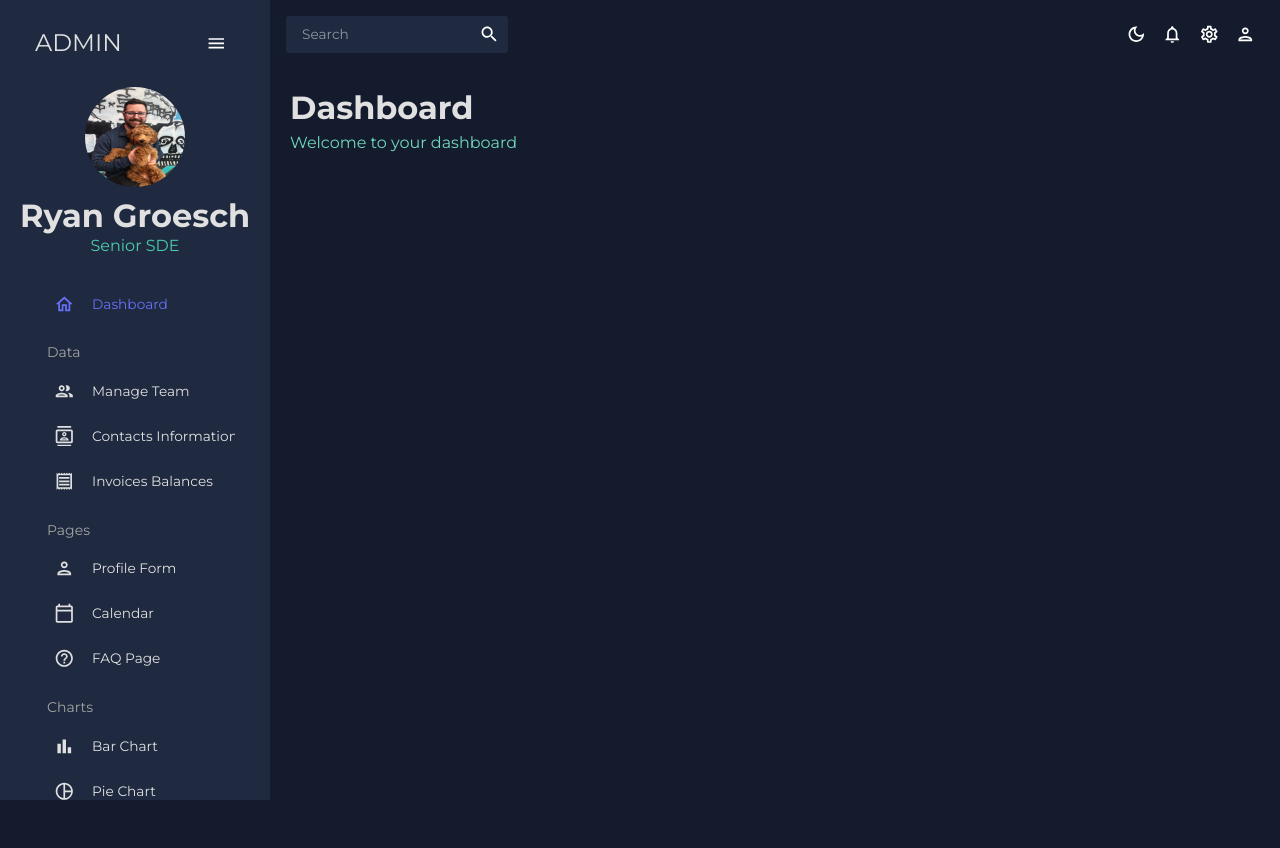
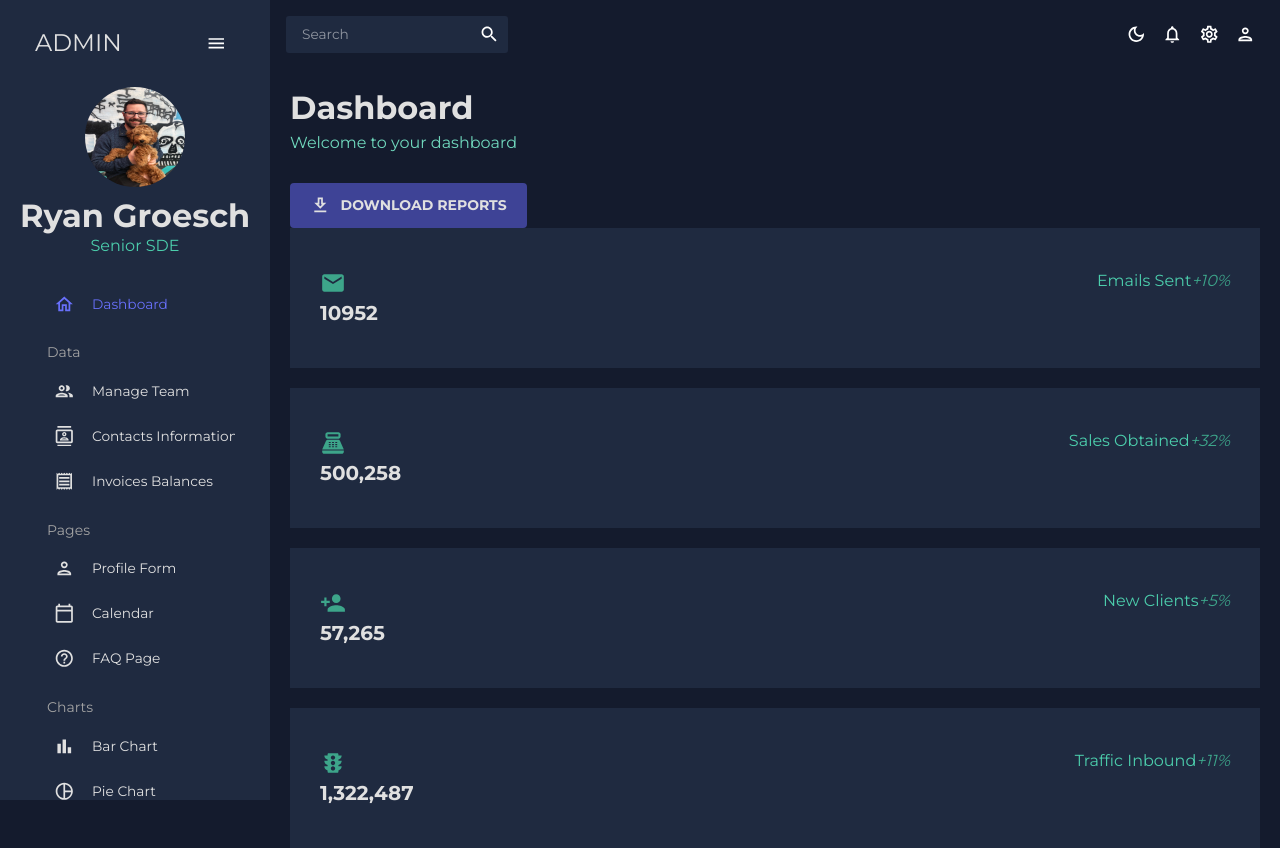
Before and after one commit to ryan-g13/admin-portal, a React (Create React App) app in the folder admin-portal/: page / in a window 1280 px wide. Before the commit the page ends 800 px from the top, so only its background shows below. Built offline with nearby package versions, Linux system fonts and the light colour scheme.

Commit message:
Geography Chart completed. Added new functionality for dashboard: Statbox and Progresscircle components added.

```diff
--- a/admin-portal/package.json
+++ b/admin-portal/package.json
@@ -15,6 +15,7 @@
     "@mui/x-data-grid": "^6.14.0",
     "@nivo/bar": "^0.83.0",
     "@nivo/core": "^0.83.0",
+    "@nivo/geo": "^0.83.0",
     "@nivo/line": "^0.83.0",
     "@nivo/pie": "^0.83.0",
     "@testing-library/jest-dom": "^5.17.0",
--- a/admin-portal/src/App.js
+++ b/admin-portal/src/App.js
@@ -11,9 +11,9 @@
 import Bar from './scenes/Bar';
 import FAQ from './scenes/FAQ';
 import Form from './scenes/Form';
+import Geography from './scenes/Geography';
 import Line from './scenes/Line';
 import Pie from './scenes/Pie';
-// import Geography from './scenes/Geography';
 
 function App() {
   const [theme, colorMode] = useMode();
@@ -34,7 +34,7 @@
               <Route path='/invoices' element={<Invoices/>} />
               <Route path='/faq' element={<FAQ/>} />
               <Route path='/form' element={<Form/>} />
-              {/* <Route path='/geography' element={<Geography/>} /> */}
+              <Route path='/geography' element={<Geography/>} />
               <Route path='/line' element={<Line/>} />
               <Route path='/pie' element={<Pie/>} />
               <Route path='/team' element={<Team/>} />
--- /dev/null
+++ b/admin-portal/src/components/GeographyChart.jsx
@@ -0,0 +1,85 @@
+import { useTheme } from "@mui/material";
+import { ResponsiveChoropleth } from "@nivo/geo";
+import { geoFeatures } from "../data/mockGeoFeatures";
+import { tokens } from "../theme";
+import { mockGeographyData as data } from "../data/mockData";
+
+const GeographyChart = ({ isDashboard = false }) => {
+  const theme = useTheme();
+  const colors = tokens(theme.palette.mode);
+  return (
+    <ResponsiveChoropleth
+      data={data}
+      theme={{
+        axis: {
+          domain: {
+            line: {
+              stroke: colors.gray[100],
+            },
+          },
+          legend: {
+            text: {
+              fill: colors.gray[100],
+            },
+          },
+          ticks: {
+            line: {
+              stroke: colors.gray[100],
+              strokeWidth: 1,
+            },
+            text: {
+              fill: colors.gray[100],
+            },
+          },
+        },
+        legends: {
+          text: {
+            fill: colors.gray[100],
+          },
+        },
+      }}
+      features={geoFeatures.features}
+      margin={{ top: 0, right: 0, bottom: 0, left: 0 }}
+      domain={[0, 1000000]}
+      unknownColor="#666666"
+      label="properties.name"
+      valueFormat=".2s"
+      projectionScale={isDashboard ? 40 : 150}
+      projectionTranslation={isDashboard ? [0.49, 0.6] : [0.5, 0.5]}
+      projectionRotation={[0, 0, 0]}
+      borderWidth={1.5}
+      borderColor="#ffffff"
+      legends={
+        !isDashboard
+          ? [
+              {
+                anchor: "bottom-left",
+                direction: "column",
+                justify: true,
+                translateX: 20,
+                translateY: -100,
+                itemsSpacing: 0,
+                itemWidth: 94,
+                itemHeight: 18,
+                itemDirection: "left-to-right",
+                itemTextColor: colors.gray[100],
+                itemOpacity: 0.85,
+                symbolSize: 18,
+                effects: [
+                  {
+                    on: "hover",
+                    style: {
+                      itemTextColor: "#ffffff",
+                      itemOpacity: 1,
+                    },
+                  },
+                ],
+              },
+            ]
+          : undefined
+      }
+    />
+  );
+};
+
+export default GeographyChart;
--- /dev/null
+++ b/admin-portal/src/components/ProgressCircle.jsx
@@ -0,0 +1,22 @@
+import { Box, useTheme } from '@mui/material';
+import { tokens } from '../theme';
+
+const ProgressCircle = ({ progress = "0.75", size = "40" }) => {
+  const theme = useTheme();
+  const colors = tokens(theme.palette.mode);
+
+  const angle = progress * 360;
+
+  return(
+    <Box sx={{
+      background: `radial-gradient(${colors.primary[400]} 55%, transparent56%),
+      conic-gradient(transparent 0deg ${angle}deg, ${colors.blueAccent[500]} ${angle}deg 360deg),
+      ${colors.greenAccent[500]}`,
+      borderRadius: '50%',
+      width: `${size}px`,
+      height: `${size}px`,
+    }}/>
+  )
+}
+
+export default ProgressCircle;
--- /dev/null
+++ b/admin-portal/src/components/Statbox.jsx
@@ -0,0 +1,34 @@
+import { Box, useTheme, Typography } from '@mui/material';
+import { tokens } from '../theme';
+import ProgressCircle from './ProgressCircle';
+
+const StatBox = ({ title, subtitle, icon, progress, increase }) => {
+  const theme = useTheme();
+  const colors = tokens(theme.palette.mode);
+
+  return(
+  <Box
+    width='100%' m='0 30px'>
+      <Box display='flex' justifyContent='space-between'>
+        <Box>
+          {icon}
+          <Typography variant='h4' fontWeight='bold' sx={{ color: colors.gray[100] }}>
+            {title}
+          </Typography>
+        </Box>
+        <Box>
+          <ProgressCircle progress={progress} />
+        </Box>
+        <Box display='flex' justifyContent='space-between'>
+          <Typography variant='h5' sx={{ color: colors.greenAccent[500] }}>{subtitle}</Typography>
+
+          <Typography variant='h5' fontStyle='italic' sx={{ color: colors.greenAccent[600] }}>
+            {increase}
+          </Typography>
+        </Box>
+      </Box>
+  </Box>
+  )
+}
+
+export default StatBox;
--- /dev/null
+++ b/admin-portal/src/scenes/Geography/index.jsx
@@ -0,0 +1,24 @@
+import { Box, useTheme } from "@mui/material";
+import GeographyChart from "../../components/GeographyChart";
+import SubHeader from "../../components/SubHeader";
+import { tokens } from "../../theme";
+
+const Geography = () => {
+  const theme = useTheme();
+  const colors = tokens(theme.palette.mode);
+  return (
+    <Box m="20px">
+      <SubHeader title="Geography" subtitle="Simple Geography Chart" />
+
+      <Box
+        height="75vh"
+        border={`1px solid ${colors.gray[100]}`}
+        borderRadius="4px"
+      >
+        <GeographyChart />
+      </Box>
+    </Box>
+  );
+};
+
+export default Geography;
--- a/admin-portal/src/scenes/dashboard/index.jsx
+++ b/admin-portal/src/scenes/dashboard/index.jsx
@@ -1,11 +1,77 @@
-import { Box } from '@mui/material';
+import { Box, Button, IconButton, Typography, useTheme } from '@mui/material';
+import { tokens } from '../../theme';
+import DownloadOutlinedIcon from '@mui/icons-material/DownloadOutlined';
+import EmailIcon from '@mui/icons-material/Email';
+import PointOfSaleIcon from '@mui/icons-material/PointOfSale';
+import PersonAddIcon from '@mui/icons-material/PersonAdd';
+import TrafficIcon from '@mui/icons-material/Traffic';
+import { mockTransactions } from '../../data/mockData';
 import SubHeader from "../../components/SubHeader";
+import LineChart from '../../components/LineChart';
+import BarChart from '../../components/BarChart';
+import GeographyChart from '../../components/GeographyChart';
+import StatBox from '../../components/Statbox';
+import ProgressCircle from '../../components/ProgressCircle';
 
 const Dashboard = () => {
+    const theme = useTheme();
+    const colors = tokens(theme.palette.mode);
+
     return (
     <Box m='20px'>
         <Box display='flex' justifyContent="space-between" alignItems='center'>
             <SubHeader title='Dashboard' subtitle='Welcome to your dashboard' />
+        </Box>
+
+        <Box>
+            <Button sx={{ backgroundColor: colors.blueAccent[700], color: colors.gray[100], fontSize: '14px', fontWeight: 'bold', padding: '10px 20px' }}>
+                <DownloadOutlinedIcon sx={{ marginRight: '10px'}} />
+                Download Reports
+            </Button>
+        </Box>
+        {/* Grid and Charts */}
+        <Box
+            display='grid'
+            gridTemplateColumns='repeat(12 1fr)'
+            gridAutoRows='140px'
+            gap='20px'
+        >
+            <Box gridColumn='span 3' backgroundColor={colors.primary[400]} display='flex' alignItems='center' justifyContent='center' >
+                <StatBox
+                title='10952'
+                subtitle='Emails Sent'
+                increase='+10%'
+                progress='0.84'
+                icon={<EmailIcon sx={{ color: colors.greenAccent[600], fontSize: '26px'}}/>}
+                />
+            </Box>
+            <Box gridColumn='span 3' backgroundColor={colors.primary[400]} display='flex' alignItems='center' justifyContent='center' >
+                <StatBox
+                title='500,258'
+                subtitle='Sales Obtained'
+                increase='+32%'
+                progress='0.90'
+                icon={<PointOfSaleIcon sx={{ color: colors.greenAccent[600], fontSize: '26px'}}/>}
+                />
+            </Box>
+            <Box gridColumn='span 3' backgroundColor={colors.primary[400]} display='flex' alignItems='center' justifyContent='center' >
+                <StatBox
+                title='57,265'
+                subtitle='New Clients'
+                increase='+5%'
+                progress='0.53'
+                icon={<PersonAddIcon sx={{ color: colors.greenAccent[600], fontSize: '26px'}}/>}
+                />
+            </Box>
+            <Box gridColumn='span 3' backgroundColor={colors.primary[400]} display='flex' alignItems='center' justifyContent='center' >
+                <StatBox
+                title='1,322,487'
+                subtitle='Traffic Inbound'
+                increase='+11%'
+                progress='0.66'
+                icon={<TrafficIcon sx={{ color: colors.greenAccent[600], fontSize: '26px'}}/>}
+                />
+            </Box>
         </Box>
     </Box>
     )
```
Also changed, not shown: 1 other file (tests, documents, lock files or other folders).
